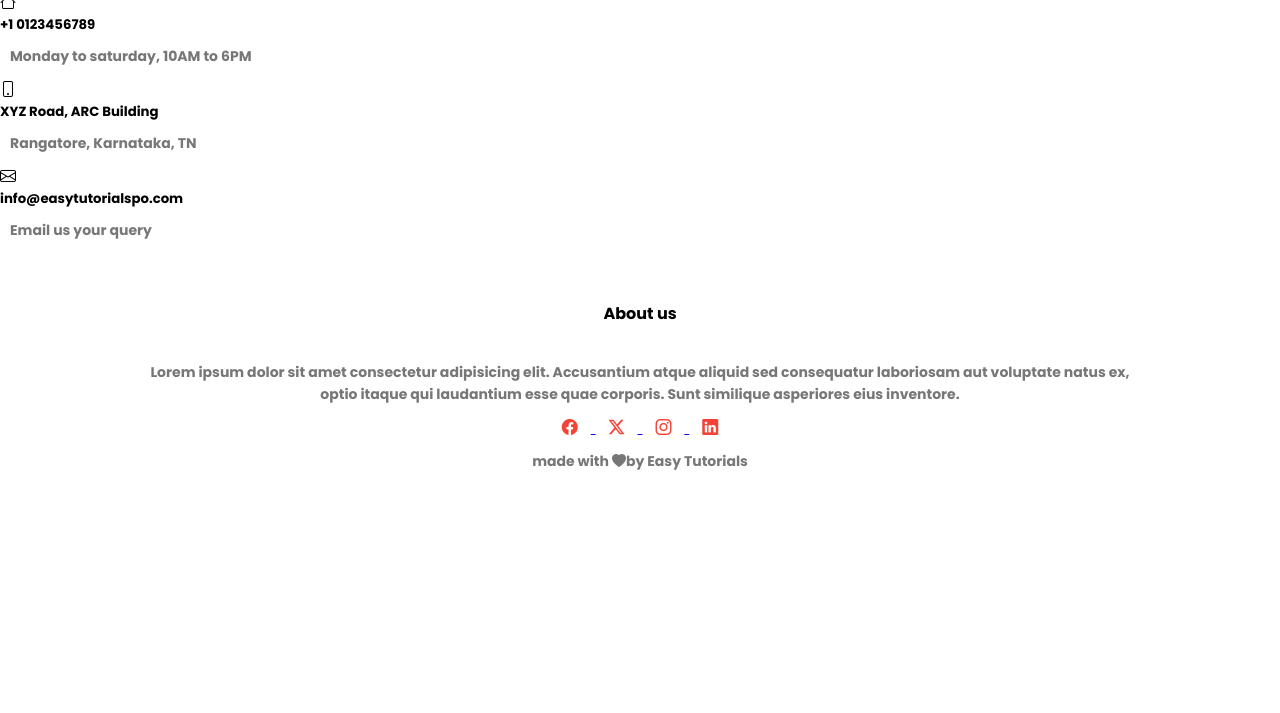
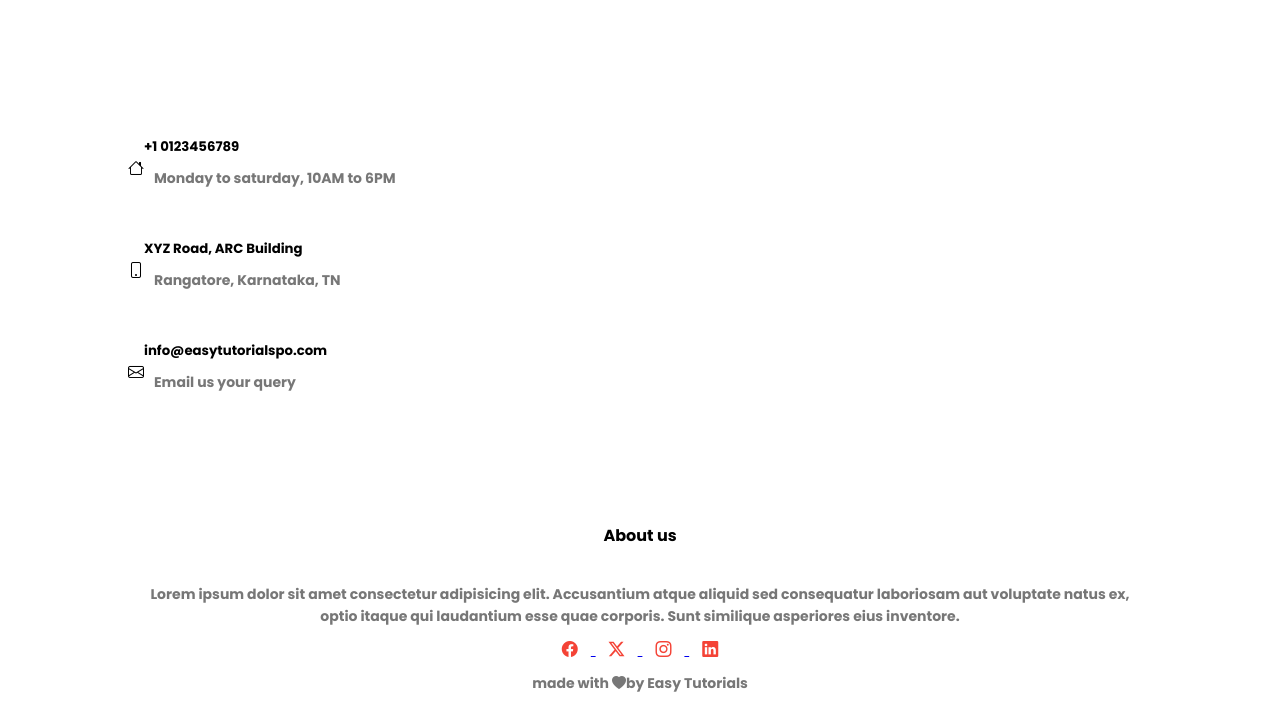
Before and after one commit to Maxmillian-Muiruri/ResponsiveMultiPageWebsite, a PHP site: page /index5.html in a window 1280 px wide. Shown: the part 931-1644 px from the top of the page. Before the commit the page ends 1401 px from the top, so only its background shows below. Run offline with PHP 8.4, Linux system fonts and the light colour scheme.

```diff
--- a/style.css
+++ b/style.css
@@ -450,3 +450,29 @@ h3 {
   font-size: 24px;
 }
 }
+
+.location {
+  width: 80%;
+  margin: auto;
+  padding: 80px 0;
+
+}
+
+.location iframe{
+  width: 100%;
+}
+     .contact-us{
+       width: 80%;
+       margin: auto;
+
+     }
+     .contact-col{
+      flex-basis: 48%;
+      margin-bottom: 30px;
+     }
+
+     .contact-col div {
+      display: flex;
+      align-items: center;
+      margin-bottom: 40px;
+     }
```
